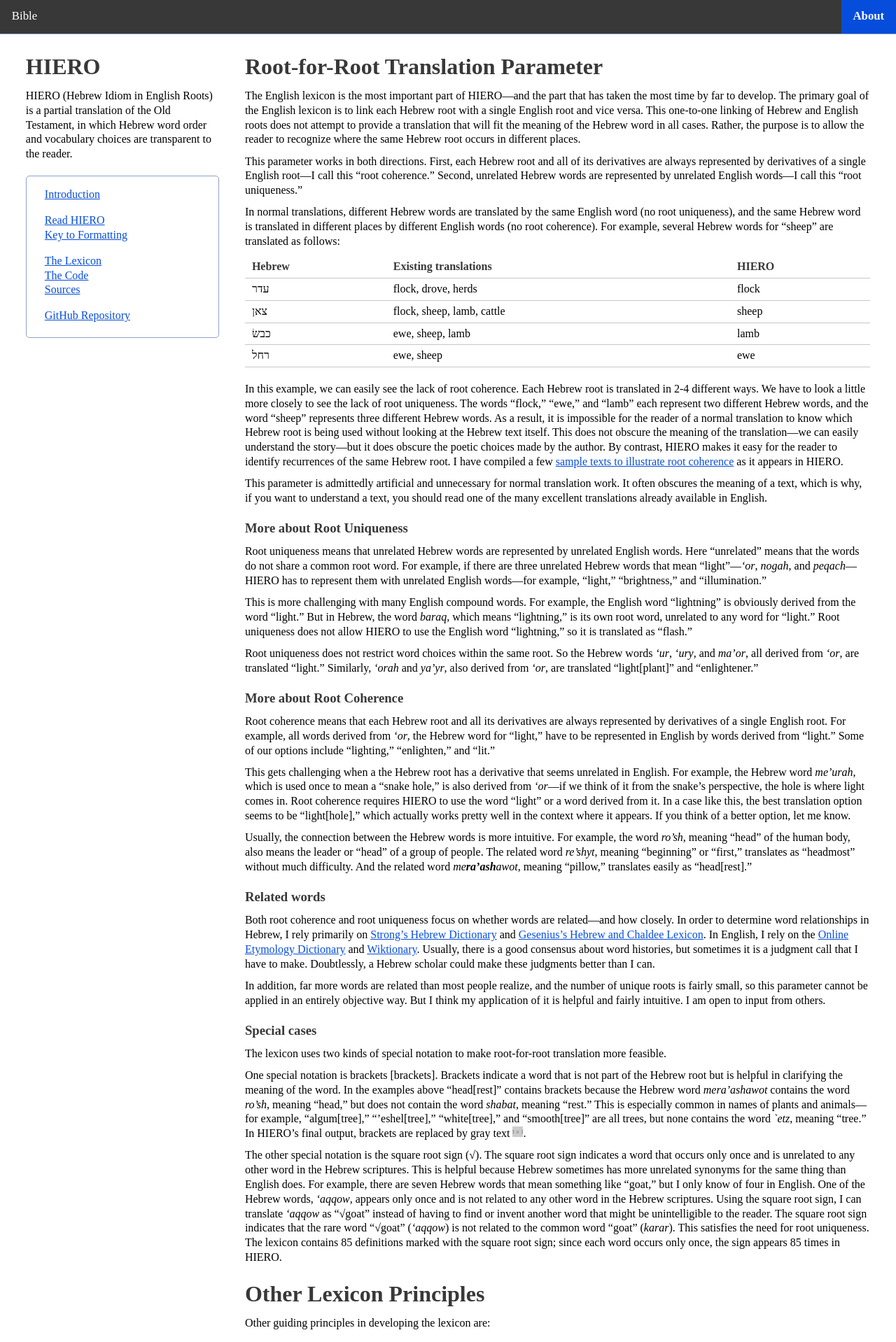
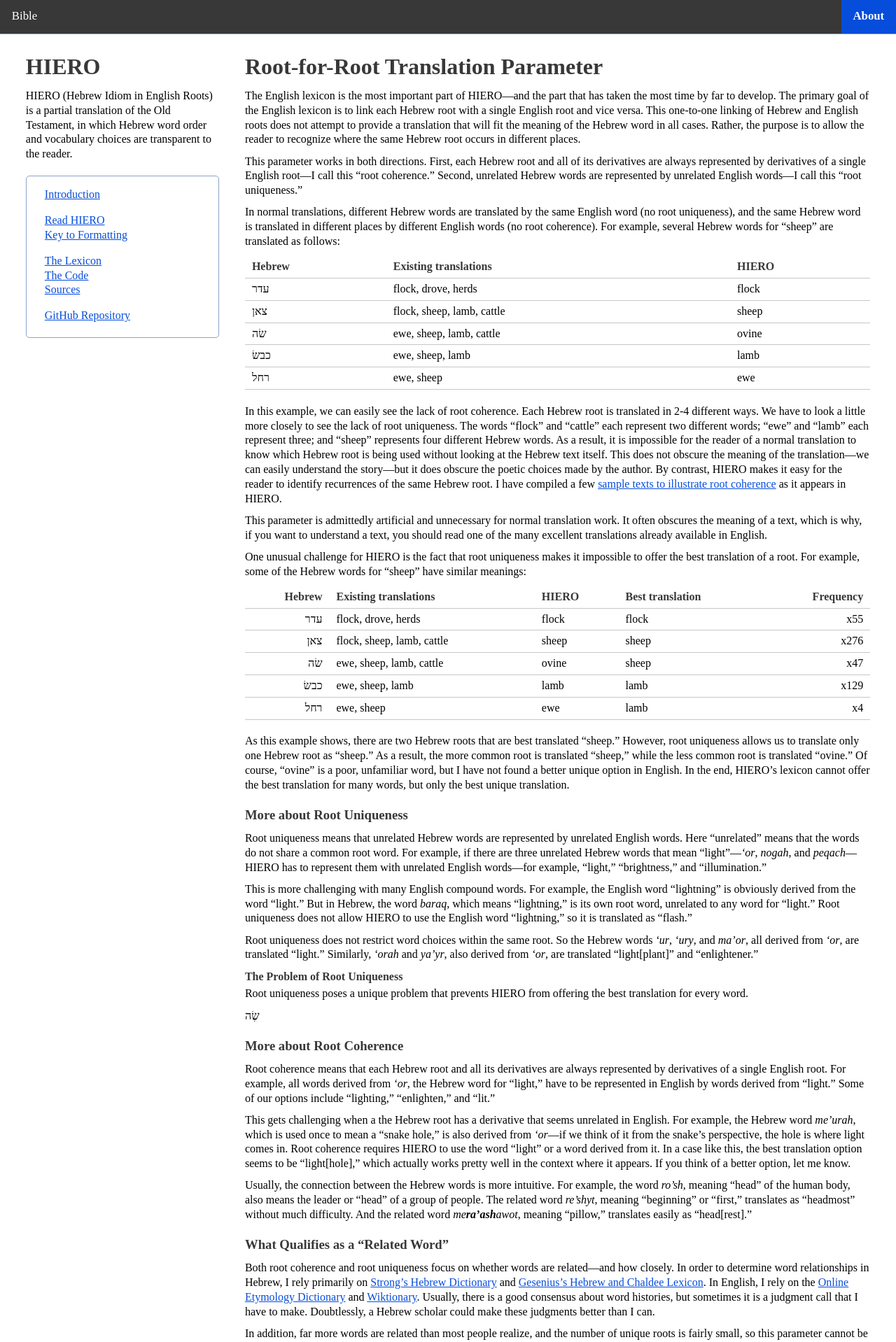
Before and after one commit to gfassero/HIERO, a Jekyll site: the page built from lexicon.md, in a window 1280 px wide. Shown: the top 1918 px of the page at 70% size. Built offline with Jekyll 4.4.1, drawn with Linux system fonts in a browser that asks for light colours; our own code applies the rules of GitHub Pages for plain Markdown files; some of the changed text lies outside the part shown.

Commit message:
Update documentation

```diff
--- a/lexicon.md
+++ b/lexicon.md
@@ -9,12 +9,25 @@ In normal translations, different Hebrew words are translated by the same Englis
 | ------------- | ------------- | ------------- |
 |עדר|flock, drove, herds|flock|
 |צאן|flock, sheep, lamb, cattle|sheep|
+|שׂה|ewe, sheep, lamb, cattle|ovine|
 |כבשׂ|ewe, sheep, lamb|lamb|
 |רחל|ewe, sheep|ewe|
 
-In this example, we can easily see the lack of root coherence. Each Hebrew root is translated in 2-4 different ways. We have to look a little more closely to see the lack of root uniqueness. The words “flock,” “ewe,” and “lamb” each represent two different Hebrew words, and the word “sheep” represents three different Hebrew words. As a result, it is impossible for the reader of a normal translation to know which Hebrew root is being used without looking at the Hebrew text itself. This does not obscure the meaning of the translation—we can easily understand the story—but it does obscure the poetic choices made by the author. By contrast, HIERO makes it easy for the reader to identify recurrences of the same Hebrew root. I have compiled a few [sample texts to illustrate root coherence](output%20samples/short-samples.html) as it appears in HIERO.
+In this example, we can easily see the lack of root coherence. Each Hebrew root is translated in 2-4 different ways. We have to look a little more closely to see the lack of root uniqueness. The words “flock” and “cattle” each represent two different words; “ewe” and “lamb” each represent three; and “sheep” represents four different Hebrew words. As a result, it is impossible for the reader of a normal translation to know which Hebrew root is being used without looking at the Hebrew text itself. This does not obscure the meaning of the translation—we can easily understand the story—but it does obscure the poetic choices made by the author. By contrast, HIERO makes it easy for the reader to identify recurrences of the same Hebrew root. I have compiled a few [sample texts to illustrate root coherence](output%20samples/short-samples.html) as it appears in HIERO.
 
 This parameter is admittedly artificial and unnecessary for normal translation work. It often obscures the meaning of a text, which is why, if you want to understand a text, you should read one of the many excellent translations already available in English.
+
+One unusual challenge for HIERO is the fact that root uniqueness makes it impossible to offer the best translation of a root. For example, some of the Hebrew words for “sheep” have similar meanings:
+
+|Hebrew| Existing translations     | HIERO | Best translation|Frequency|
+| ---: | :------------------------ | :---- | :-------------  | ------: |
+|  עדר | flock, drove, herds       | flock | flock           |     x55 |
+|  צאן | flock, sheep, lamb, cattle| sheep | sheep           |    x276 |
+|   שׂה | ewe, sheep, lamb, cattle  | ovine | sheep           |     x47 |
+|  כבשׂ | ewe, sheep, lamb          | lamb  | lamb            |    x129 |
+|  רחל | ewe, sheep                | ewe   | lamb            |      x4 |
+
+As this example shows, there are two Hebrew roots that are best translated “sheep.” However, root uniqueness allows us to translate only one Hebrew root as “sheep.” As a result, the more common root is translated “sheep,” while the less common root is translated “ovine.” Of course, “ovine” is a poor, unfamiliar word, but I have not found a better unique option in English. In the end, HIERO’s lexicon cannot offer the best translation for many words, but only the best unique translation.
 
 ### More about Root Uniqueness
 Root uniqueness means that unrelated Hebrew words are represented by unrelated English words. Here “unrelated” means that the words do not share a common root word. For example, if there are three unrelated Hebrew words that mean “light”—*'or*, *nogah*, and *peqach*—HIERO has to represent them with unrelated English words—for example, “light,” “brightness,” and “illumination.”
@@ -23,6 +36,11 @@ This is more challenging with many English compound words. For example, the Engl
 
 Root uniqueness does not restrict word choices within the same root. So the Hebrew words *'ur*, *'ury*, and *ma'or*, all derived from *'or*, are translated “light.” Similarly, *'orah* and *ya'yr*, also derived from *'or*, are translated “light[plant]” and “enlightener.”
 
+#### The Problem of Root Uniqueness
+Root uniqueness poses a unique problem that prevents HIERO from offering the best translation for every word.
+
+שֶׂה
+
 ### More about Root Coherence
 Root coherence means that each Hebrew root and all its derivatives are always represented by derivatives of a single English root. For example, all words derived from *'or*, the Hebrew word for “light,” have to be represented in English by words derived from “light.” Some of our options include “lighting,” “enlighten,” and “lit.”
 
@@ -30,12 +48,12 @@ This gets challenging when a the Hebrew root has a derivative that seems unrelat
 
 Usually, the connection between the Hebrew words is more intuitive. For example, the word *ro'sh*, meaning “head” of the human body, also means the leader or “head” of a group of people. The related word *re'shyt*, meaning “beginning” or “first,” translates as “headmost” without much difficulty. And the related word *me**ra'ash**awot*, meaning “pillow,” translates easily as “head[rest].”
 
-### Related words
+### What Qualifies as a “Related Word”
 Both root coherence and root uniqueness focus on whether words are related—and how closely. In order to determine word relationships in Hebrew, I rely primarily on [Strong’s Hebrew Dictionary](http://openscriptures.github.io/HebrewLexicon/HomeFiles/Lexicon.html) and [Gesenius’s Hebrew and Chaldee Lexicon](http://www.blueletterbible.org/study/lexica/gesenius/index.cfm). In English, I rely on the [Online Etymology Dictionary](http://www.etymonline.com/) and [Wiktionary](http://www.wiktionary.org/). Usually, there is a good consensus about word histories, but sometimes it is a judgment call that I have to make. Doubtlessly, a Hebrew scholar could make these judgments better than I can.
 
 In addition, far more words are related than most people realize, and the number of unique roots is fairly small, so this parameter cannot be applied in an entirely objective way. But I think my application of it is helpful and fairly intuitive. I am open to input from others.
 
-### Special cases
+### Special notation
 The lexicon uses two kinds of special notation to make root-for-root translation more feasible.
 
 One special notation is brackets [brackets]. Brackets indicate a word that is not part of the Hebrew root but is helpful in clarifying the meaning of the word. In the examples above “head[rest]” contains brackets because the Hebrew word *mera'ashawot* contains the word *ro'sh*, meaning “head,” but does not contain the word *shabat*, meaning “rest.” This is especially common in names of plants and animals—for example, “algum[tree],” “'eshel[tree],” “white[tree],” and “smooth[tree]” are all trees, but none contains the word *`etz*, meaning “tree.” In HIERO’s final output, brackets are replaced by gray text ![gray](https://placehold.co/15x15/808080/808080.png).
```
